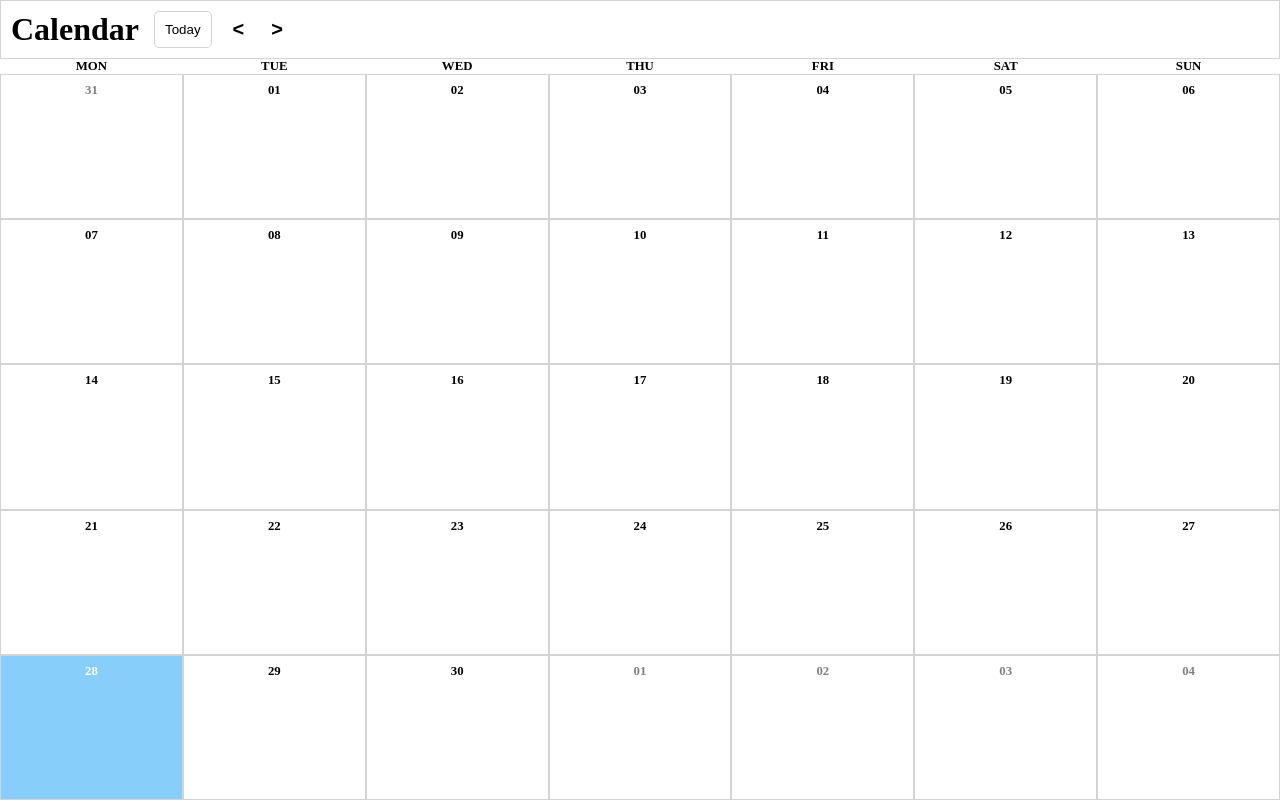
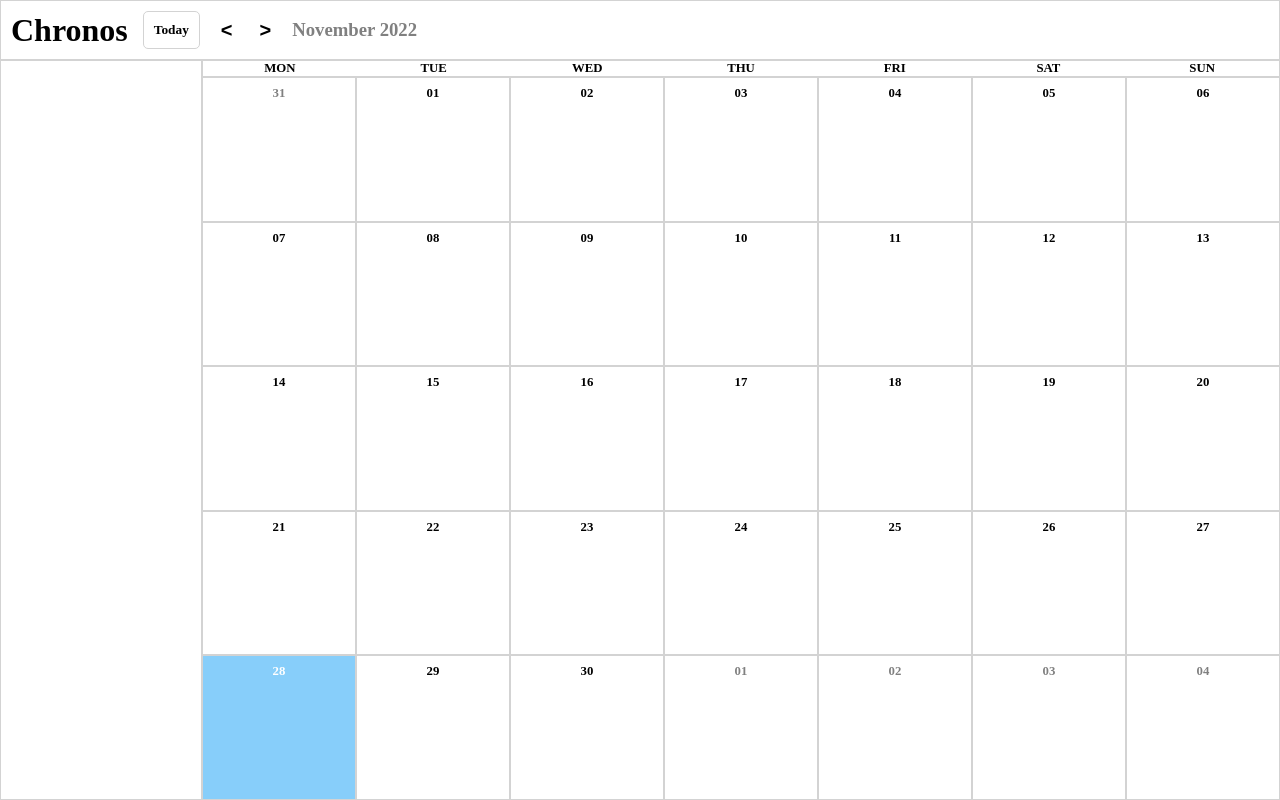
Before and after one commit to Spoty-O/Chronos, a React (Create React App) app in the folder frontend/: page /test in a window 1280 px wide. Built offline with nearby package versions, Linux system fonts and the light colour scheme.

Commit message:
add modal window

```diff
--- a/frontend/src/components/Calendar.js
+++ b/frontend/src/components/Calendar.js
@@ -4,10 +4,11 @@ import Sidebar from "./Sidebar";
 import Month from "./Month";
 import GlobalContext from "../services/GlobalContext";
 import { getMonth, getWeek } from "../services/util";
+import EventModal from "./EventModal";
 
 export default function Calendar() {
     const [currentMonth, setCurrentMonth] = useState(getMonth());
-    const { monthIndex } = useContext(GlobalContext);
+    const { monthIndex, showEventModal } = useContext(GlobalContext);
 
     useEffect(() => {
         setCurrentMonth(getMonth(monthIndex));
@@ -15,16 +16,19 @@ export default function Calendar() {
 
     return (
         <React.Fragment>
+            {showEventModal && <EventModal />}
             <div className="h-screen flex flex-col">
                 <CalendarHeader />
-                <div className="flex flex-1 flex-col">
+                <div className="flex flex-1">
                     <Sidebar />
-                    <div className="grid grid-cols-7 bg-white text-center cursive bold">
-                        {getWeek().map((item, idx) => (
-                            <p key={idx}>{item}</p>
-                        ))}
+                    <div className="flex flex-col flex-1">
+                        <div className="grid grid-cols-7 bg-white text-center cursive bold text-08-rem border">
+                            {getWeek().map((item, idx) => (
+                                <p key={idx}>{item}</p>
+                            ))}
+                        </div>
+                        <Month month={currentMonth} />
                     </div>
-                    <Month month={currentMonth} />
                 </div>
             </div>
         </React.Fragment>
--- a/frontend/src/components/CalendarHeader.js
+++ b/frontend/src/components/CalendarHeader.js
@@ -1,5 +1,7 @@
+import dayjs from "dayjs";
 import React, { useContext } from "react";
 import GlobalContext from "../services/GlobalContext";
+
 export default function CalendarHeader() {
     const { monthIndex, setMonthIndex } = useContext(GlobalContext);
     function handlePrevMonth() {
@@ -10,8 +12,8 @@ export default function CalendarHeader() {
     }
     return (
         <header className="flex items-center bg-white border gap-15 pxy-10">
-            <h1>Calendar</h1>
-            <button className="border bg-white pxy-10 rounded-5 cursor-pointer">
+            <h1 className="bold cursive">Chronos</h1>
+            <button className="border bg-white pxy-10 rounded-5 cursor-pointer bold cursive">
                 Today
             </button>
             <button
@@ -26,6 +28,11 @@ export default function CalendarHeader() {
             >
                 &gt;
             </button>
+            <h3 className="text-gray bold cursive">
+                {dayjs(new Date(dayjs().year(), monthIndex)).format(
+                    "MMMM YYYY"
+                )}
+            </h3>
         </header>
     );
 }
--- a/frontend/src/components/Day.js
+++ b/frontend/src/components/Day.js
@@ -1,15 +1,19 @@
 import dayjs from "dayjs";
-import React from "react";
+import React, { useContext } from "react";
+import GlobalContext from "../services/GlobalContext";
 
 export default function Day({ day, rowIdx }) {
+    const { setShowEventModal } = useContext(GlobalContext);
     function getCurrentDay() {
         return day.format("DD-MM-YY") === dayjs().format("DD-MM-YY")
             ? "bg-skyblue text-white"
             : "";
     }
     return (
-        <div className={`${getCurrentDay()} border flex flex-col`}>
-            <header className="flex flex-col items-center cursive bold">
+        <div
+            className={`${getCurrentDay()} border flex flex-col cursor-pointer`}
+        >
+            <header className="flex flex-col items-center cursive text-08-rem bold">
                 {rowIdx === 0 && day.format("D") > 21 ? (
                     <p className="text-gray calendar-day">{day.format("DD")}</p>
                 ) : (
@@ -24,6 +28,10 @@ export default function Day({ day, rowIdx }) {
                     </>
                 )}
             </header>
+            <div
+                className="flex-1"
+                onClick={() => setShowEventModal(true)}
+            ></div>
         </div>
     );
 }
--- /dev/null
+++ b/frontend/src/components/EventModal.js
@@ -0,0 +1,35 @@
+import React, { useContext, useState } from "react";
+import GlobalContext from "../services/GlobalContext";
+
+const labelsClasses = ["indigo", "gray", "green", "blue", "red", "purple"];
+
+export default function EventModal() {
+    const { title, setTitle } = useState("");
+    const { setShowEventModal } = useContext(GlobalContext);
+    return (
+        <div className="modal">
+            <form className="modal__form">
+                <header
+                    className="bg-gray flex justify-between items-center pxy-15"
+                    onClick={() => setShowEventModal(false)}
+                >
+                    <span className="text-gray">event</span>
+                    <button>
+                        <span className="text-gray">close</span>
+                    </button>
+                </header>
+                <div className="bg-white pxy-15">
+                    <input
+                        type="text"
+                        name="title"
+                        placeholder="Add title"
+                        value={title}
+                        onChange={(e) => setTitle(e.target.value)}
+                        required
+                        className="text-gray"
+                    />
+                </div>
+            </form>
+        </div>
+    );
+}
--- a/frontend/src/components/Sidebar.js
+++ b/frontend/src/components/Sidebar.js
@@ -1,4 +1,5 @@
 import React from "react";
+
 export default function Sidebar() {
-    return <></>;
+    return <aside className="border pxy-20 bg-white w-10-rem"></aside>;
 }
--- a/frontend/src/index.css
+++ b/frontend/src/index.css
@@ -30,6 +30,10 @@ body {
 
 .flex-1 {
     flex: 1 1 0%;
+}
+
+.justify-between {
+    justify-content: space-between;
 }
 
 .grid {
@@ -74,7 +78,6 @@ body {
 
 .cursive {
     font-family: cursive;
-    font-size: 0.8rem;
 }
 
 .bold {
@@ -88,6 +91,10 @@ body {
 
 .text-20 {
     font-size: 20px;
+}
+
+.text-08-rem {
+    font-size: 0.8rem;
 }
 
 .gap-15 {
@@ -110,6 +117,19 @@ body {
     padding: 10px;
 }
 
+.pxy-15 {
+    padding: 15px;
+}
+
+.pxy-20 {
+    padding: 20px;
+}
+
+.w-10-rem {
+    width: 10rem;
+    /* 116px */
+}
+
 .rounded-full {
     border-radius: 50%;
 }
@@ -121,3 +141,32 @@ body {
 .rounded-10 {
     border-radius: 10px;
 }
+
+.modal {
+    width: 100%;
+    height: 100vh;
+    display: flex;
+    justify-content: center;
+    align-items: center;
+    left: 0;
+    top: 0;
+    position: fixed;
+    background-color: rgb(128 128 128 / 30%);
+}
+
+.modal__form {
+    width: 25%;
+    background-color: #ffffff;
+    border-radius: 5px;
+    border: 1px solid lightgray;
+}
+
+.modal__form header {
+    border-bottom: 1px solid lightgray;
+}
+
+.modal__form input {
+    border: 0;
+    border-bottom: 1px solid lightgray;
+    outline: none;
+}
--- a/frontend/src/services/ContextWrapper.js
+++ b/frontend/src/services/ContextWrapper.js
@@ -4,9 +4,16 @@ import dayjs from "dayjs";
 
 export default function ContextWrapper(props) {
     const [monthIndex, setMonthIndex] = useState(dayjs().month());
-
+    const [showEventModal, setShowEventModal] = useState(false);
     return (
-        <GlobalContext.Provider value={{ monthIndex, setMonthIndex }}>
+        <GlobalContext.Provider
+            value={{
+                monthIndex,
+                setMonthIndex,
+                showEventModal,
+                setShowEventModal,
+            }}
+        >
             {props.children}
         </GlobalContext.Provider>
     );
--- a/frontend/src/services/GlobalContext.js
+++ b/frontend/src/services/GlobalContext.js
@@ -3,6 +3,8 @@ import React from "react";
 const GlobalContext = React.createContext({
     monthIndex: 0,
     setMonthIndex: (index) => {},
+    showEventModal: false,
+    setShowEventModal: () => {},
 });
 
 export default GlobalContext;
```
